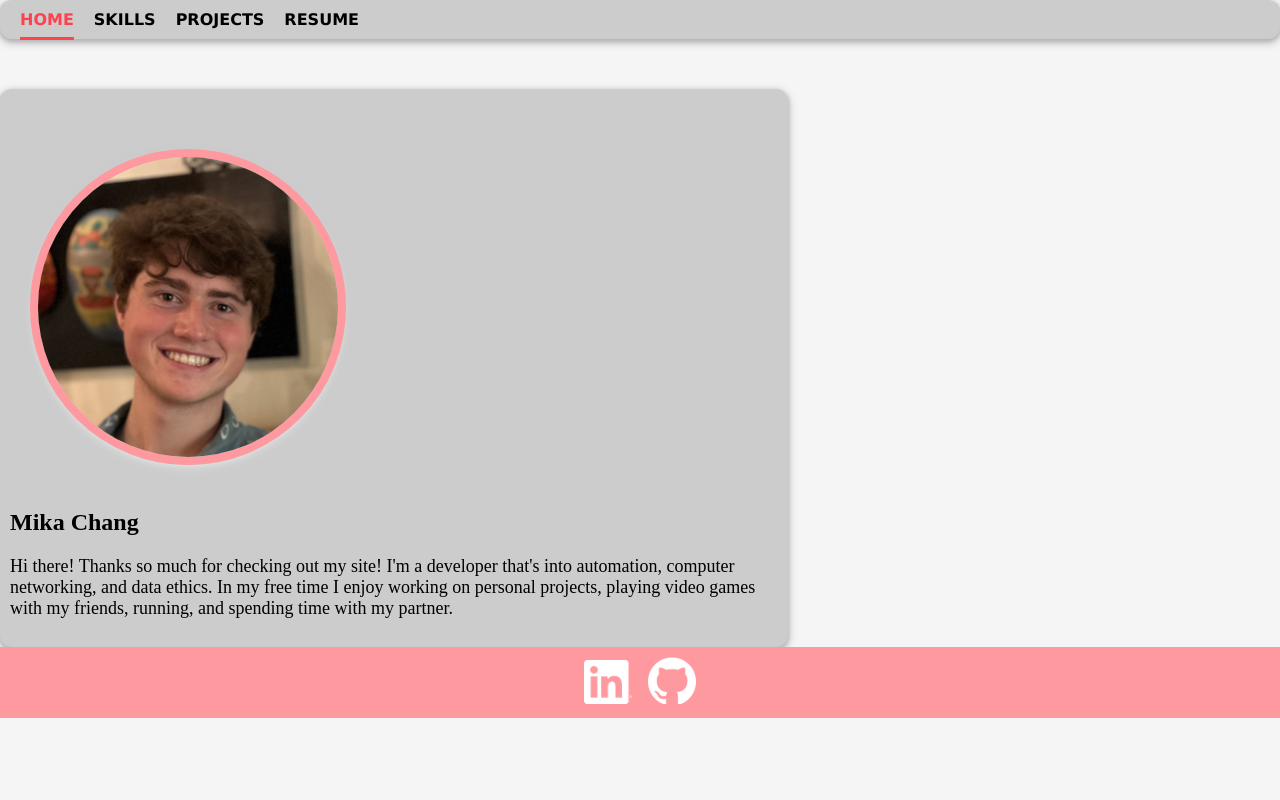
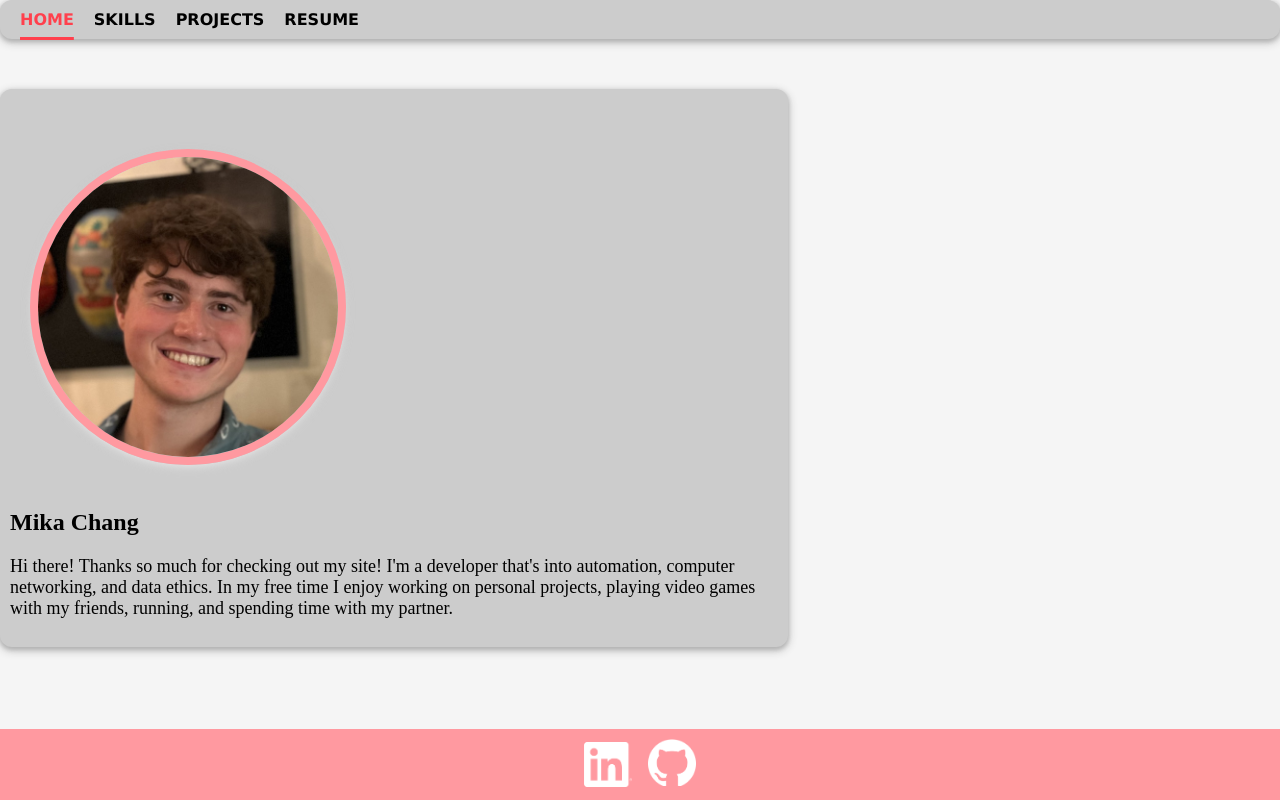
Before and after one commit to Mika-Chang/Mika-Chang.github.io, a SvelteKit app: page / in a window 1280 px wide. Built offline with nearby package versions, Linux system fonts and the light colour scheme.

Commit message:
updated layout to attach nav/footer to top/bottom of page

```diff
--- a/src/routes/+layout.svelte
+++ b/src/routes/+layout.svelte
@@ -7,8 +7,30 @@
     let { children } = $props();
 </script>
 
-<Navbar />
+<div class="container">
+    <div class="navbar">
+        <Navbar />
+    </div>
 
-{@render children()}
+    {@render children()}
 
-<Footer />
+    <div class="footer">
+        <Footer />
+    </div>
+</div>
+
+<style>
+    .container {
+        display: flex;
+        flex-direction: column;
+        min-height: 100vh;
+    }
+    .navbar {
+        position: sticky;
+        top: 0;
+    }
+    .footer {
+        margin-top: auto;
+        width: 100%;
+    }
+</style>
```
